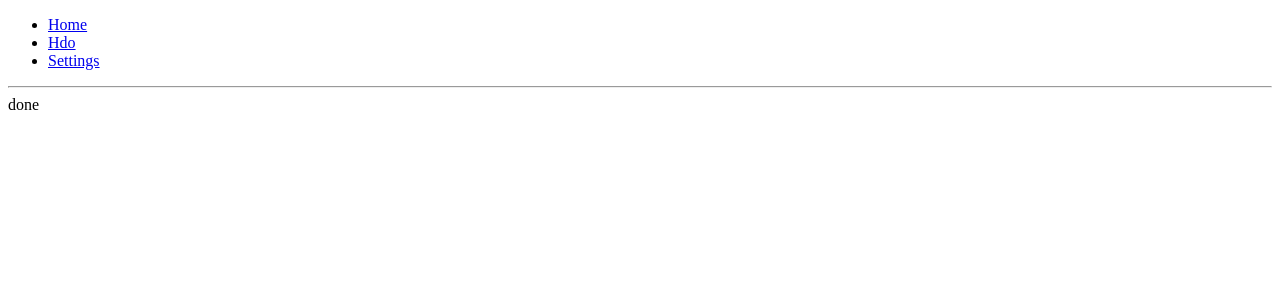
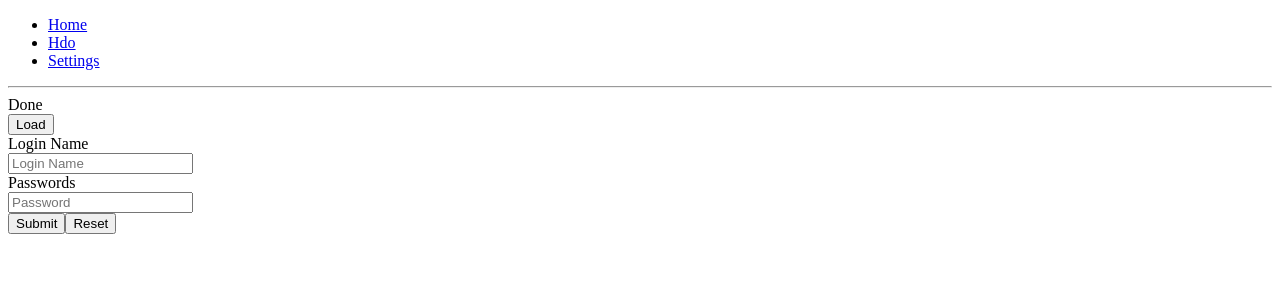
Before and after one commit to ufonzak/pre, a React app: page /settings in a window 1280 px wide. Shown: the top 300 px of the page. Built offline with nearby package versions, Linux system fonts and the light colour scheme; no server answers; the HTML template or start-up script is replaced by a standard one.

Commit message:
Having form

```diff
--- a/package.json
+++ b/package.json
@@ -58,7 +58,7 @@
     "react-redux": "5.0.4",
     "react-router-dom": "4.1.1",
     "redux": "3.6.0",
-    "redux-thunk": "2.2.0",
+    "redux-form": "6.6.3",
     "spur-ioc": "0.2.5",
     "winston": "2.3.1"
   }
--- a/src/client/actions/settings.js
+++ b/src/client/actions/settings.js
@@ -1,17 +1,29 @@
-import { SETTING_LOADING, SETTING_LOADING_SUCESS, SETTING_LOADING_ERROR } from '../reducers/constants';
+import { SETTING_LOADING, SETTING_LOADING_SUCCESS, SETTING_ERROR, SETTING_SAVING, SETTING_SAVING_SUCCESS, SETTING_RESET } from '../reducers/constants';
 
 const load = () => ({
   type: SETTING_LOADING,
 });
 
 const loaded = data => ({
-  type: SETTING_LOADING_SUCESS,
+  type: SETTING_LOADING_SUCCESS,
   data,
 });
 
+const save = () => ({
+  type: SETTING_SAVING,
+});
+
+const saved = () => ({
+  type: SETTING_SAVING_SUCCESS,
+});
+
 const error = errorData => ({
-  type: SETTING_LOADING_ERROR,
+  type: SETTING_ERROR,
   error: errorData,
 });
 
-export default { load, loaded, error };
+const reset = () => ({
+  type: SETTING_RESET,
+});
+
+export default { load, loaded, save, saved, error, reset };
--- a/src/client/components/Settings.jsx
+++ b/src/client/components/Settings.jsx
@@ -1,16 +1,42 @@
 import React from 'react';
+import { Field } from 'redux-form';
 
-export default class Settings extends React.Component {
+class Settings extends React.Component {
   componentDidMount() {
     this.props.fetchSettings();
   }
 
+  componentWillUnmount() {
+    this.props.resetAll();
+  }
+
   render() {
-    const { data, loading, error } = this.props.settings;
+    const { loading, error } = this.props.settings;
+    const { handleSubmit, pristine, reset, submitting } = this.props;
     return (
       <div>
-        {loading ? 'Loading' : 'done'}
-        {data ? data.loginName : null}
+        <div>{loading ? 'Loading' : 'Done' }</div>
+        <button type="button" onClick={() => { this.props.resetAll(); this.props.fetchSettings(); }}>Load</button>
+        <form onSubmit={handleSubmit}>
+          <div>
+            <label>Login Name</label>
+            <div>
+              <Field name="loginName" component="input" type="text" placeholder="Login Name" />
+            </div>
+          </div>
+          <div>
+            <label>Passwords</label>
+            <div>
+              <Field name="password" component="input" type="password" placeholder="Password" />
+            </div>
+          </div>
+          <div>
+            <button type="submit" disabled={loading || submitting}>Submit</button>
+            <button type="button" disabled={loading || submitting} onClick={reset}>Reset</button>
+          </div>
+        </form>
       </div>);
   }
 }
+
+export default Settings;
--- a/src/client/containers/Settings.js
+++ b/src/client/containers/Settings.js
@@ -1,9 +1,11 @@
 import { connect } from 'react-redux';
 import settingsActions from '../actions/settings';
 import Settings from '../components/Settings';
-import fetch from '../tools/fetch';
+import { fetch, post } from '../tools/fetch';
+import { reduxForm, reset as resetForm } from 'redux-form';
 
 const mapStateToProps = (globalState, ownProps) => ({ // eslint-disable-line no-unused-vars
+  initialValues: globalState.settings.data,
   settings: globalState.settings,
 });
 
@@ -17,6 +19,23 @@ const mapDispatchToProps = dispatch => ({
       dispatch(settingsActions.error({ error: er.message }));
     }
   },
+  onSubmit: async (values) => {
+    try {
+      dispatch(settingsActions.save());
+      await post('/api/settings/pre', values);
+      dispatch(settingsActions.saved());
+    } catch (er) {
+      dispatch(settingsActions.error({ error: er.message }));
+    }
+  },
+  resetAll: () => {
+    dispatch(settingsActions.reset());
+    resetForm('settingsForm');
+  },
 });
 
-export default connect(mapStateToProps, mapDispatchToProps)(Settings);
+const SettingsForm = reduxForm({
+  form: 'settingsForm',
+})(Settings);
+
+export default connect(mapStateToProps, mapDispatchToProps)(SettingsForm);
--- a/src/client/reducers/constants.js
+++ b/src/client/reducers/constants.js
@@ -1,3 +1,6 @@
 export const SETTING_LOADING = 'SETTING_LOADING';
-export const SETTING_LOADING_SUCESS = 'SETTING_LOADING_SUCESS';
-export const SETTING_LOADING_ERROR = 'SETTING_LOADING_ERROR';
+export const SETTING_SAVING = 'SETTING_SAVING';
+export const SETTING_LOADING_SUCCESS = 'SETTING_LOADING_SUCCESS';
+export const SETTING_SAVING_SUCCESS = 'SETTING_SAVING_SUCCESS';
+export const SETTING_ERROR = 'SETTING_ERROR';
+export const SETTING_RESET = 'SETTING_RESET';
--- a/src/client/reducers/index.js
+++ b/src/client/reducers/index.js
@@ -1,17 +1,8 @@
 import { combineReducers } from 'redux';
-import { SETTING_LOADING, SETTING_LOADING_SUCESS, SETTING_LOADING_ERROR } from './constants';
-// import deepFreeze from 'deep-freeze';
+import { reducer as reduxFormReducer } from 'redux-form';
+import settings from './settings';
 
-const settings = (state = {}, { type, data, loading, error }) => { // eslint-disable-line no-unused-vars
-  switch (type) {
-    case SETTING_LOADING:
-      return { data: null, loading: true, error: null };
-    case SETTING_LOADING_SUCESS:
-      return { ...state, data, loading: false };
-    case SETTING_LOADING_ERROR:
-      return { ...state, loading: false, error };
-    default: return state;
-  }
-};
-
-export default combineReducers({ settings });
+export default combineReducers({
+  settings,
+  form: reduxFormReducer,
+});
--- /dev/null
+++ b/src/client/reducers/settings.js
@@ -0,0 +1,29 @@
+import {
+  SETTING_LOADING,
+  SETTING_LOADING_SUCCESS,
+  SETTING_ERROR,
+  SETTING_SAVING,
+  SETTING_SAVING_SUCCESS,
+  SETTING_RESET,
+} from './constants';
+
+const initial = { data: null, loading: false, saving: false, error: null };
+
+export default (state = initial, { type, data, loading, saving, error }) => { // eslint-disable-line no-unused-vars
+  switch (type) {
+    case SETTING_LOADING:
+      return { ...state, data: null, loading: true, error: null };
+    case SETTING_LOADING_SUCCESS:
+      return { ...state, data, loading: false };
+    case SETTING_SAVING:
+      return { ...state, saving: true, error: null };
+    case SETTING_SAVING_SUCCESS:
+      return { ...state, saving: false };
+    case SETTING_ERROR:
+      return { ...state, loading: false, saving: false, error };
+    case SETTING_RESET:
+      return initial;
+    default:
+      return state;
+  }
+};
--- a/src/client/store.js
+++ b/src/client/store.js
@@ -1,8 +1,7 @@
 import { createStore, applyMiddleware } from 'redux';
-import thunk from 'redux-thunk';
 import reducer from './reducers';
 
-const store = createStore(reducer, applyMiddleware(thunk));
+const store = createStore(reducer);
 
 store.subscribe(() => {
   console.log(store.getState());
--- a/src/client/tools/fetch.js
+++ b/src/client/tools/fetch.js
@@ -1,7 +1,23 @@
-export default async (init, options = null) => {
+const myFetch = async (init, options = null) => {
   const response = await fetch(init, options);
   if (!response.ok) {
     throw new Error(`Response not ok ${response.statusText}`);
   }
   return response.json();
 };
+
+const myPost = async (init, data) => {
+  const response = await fetch(init, {
+    method: 'POST',
+    body: JSON.stringify(data),
+    headers: new Headers({
+      'Content-Type': 'application/json',
+    }),
+  });
+  if (!response.ok) {
+    throw new Error(`Response not ok ${response.statusText}`);
+  }
+  return response.text();
+};
+
+module.exports = { fetch: myFetch, post: myPost };
--- a/webpacks/webpack.config.js
+++ b/webpacks/webpack.config.js
@@ -28,7 +28,7 @@ module.exports = {
   ],
   devServer: {
     proxy: {
-      '*': 'http://localhost:5000',
+      '/api/*': 'http://localhost:5000',
     },
   },
 };
```
